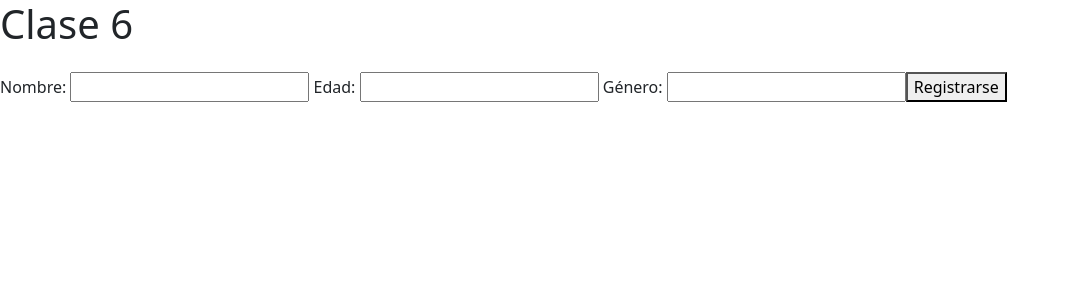
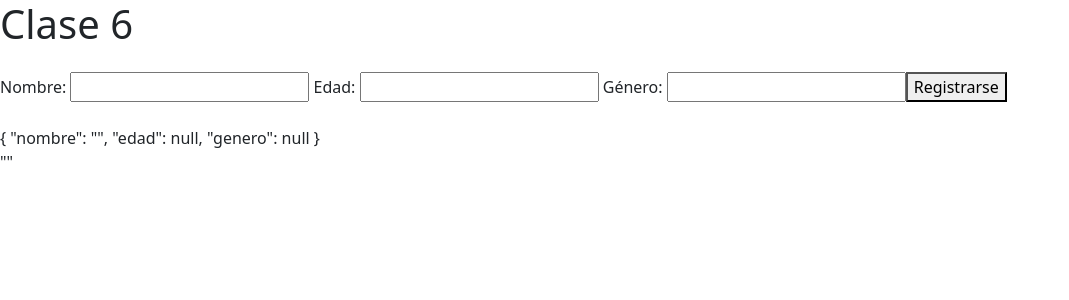
Before and after one commit to alexmarinmendez/40755-clases-angular, an Angular app: page / in a window 1280 px wide. Shown: the top 300 px of the page, without its empty margins (0-1069 px from the left). Built offline with nearby package versions, Linux system fonts and the light colour scheme.

Commit message:
feat: clase 6 - Validators

```diff
--- a/src/app/clase06/formularios/formularios.component.html
+++ b/src/app/clase06/formularios/formularios.component.html
@@ -5,4 +5,8 @@
     <input type="text" formControlName="genero" />
     <button type="submit">Registrarse</button>
   </form>
+  <br />
+  {{ formularioPrincipal.value | json }}
+  <br />
+  {{ formularioPrincipal.get("nombre")?.value | json }}
 </div>
--- a/src/app/clase06/formularios/formularios.component.ts
+++ b/src/app/clase06/formularios/formularios.component.ts
@@ -1,5 +1,10 @@
 import { Component, OnInit } from '@angular/core';
-import { FormBuilder, FormControl, FormGroup } from '@angular/forms';
+import {
+  FormBuilder,
+  FormControl,
+  FormGroup,
+  Validators,
+} from '@angular/forms';
 
 @Component({
   selector: 'app-formularios',
@@ -14,7 +19,7 @@ export class FormulariosComponent implements OnInit {
 
   ngOnInit(): void {
     this.formularioPrincipal = this.fb.group({
-      nombre: [],
+      nombre: ['', [Validators.required, Validators.minLength(3)]],
       edad: [],
       genero: [],
     });
@@ -27,5 +32,6 @@ export class FormulariosComponent implements OnInit {
 
   submit(): void {
     console.log(this.formularioPrincipal.value);
+    console.log(this.formularioPrincipal.valid);
   }
 }
```
